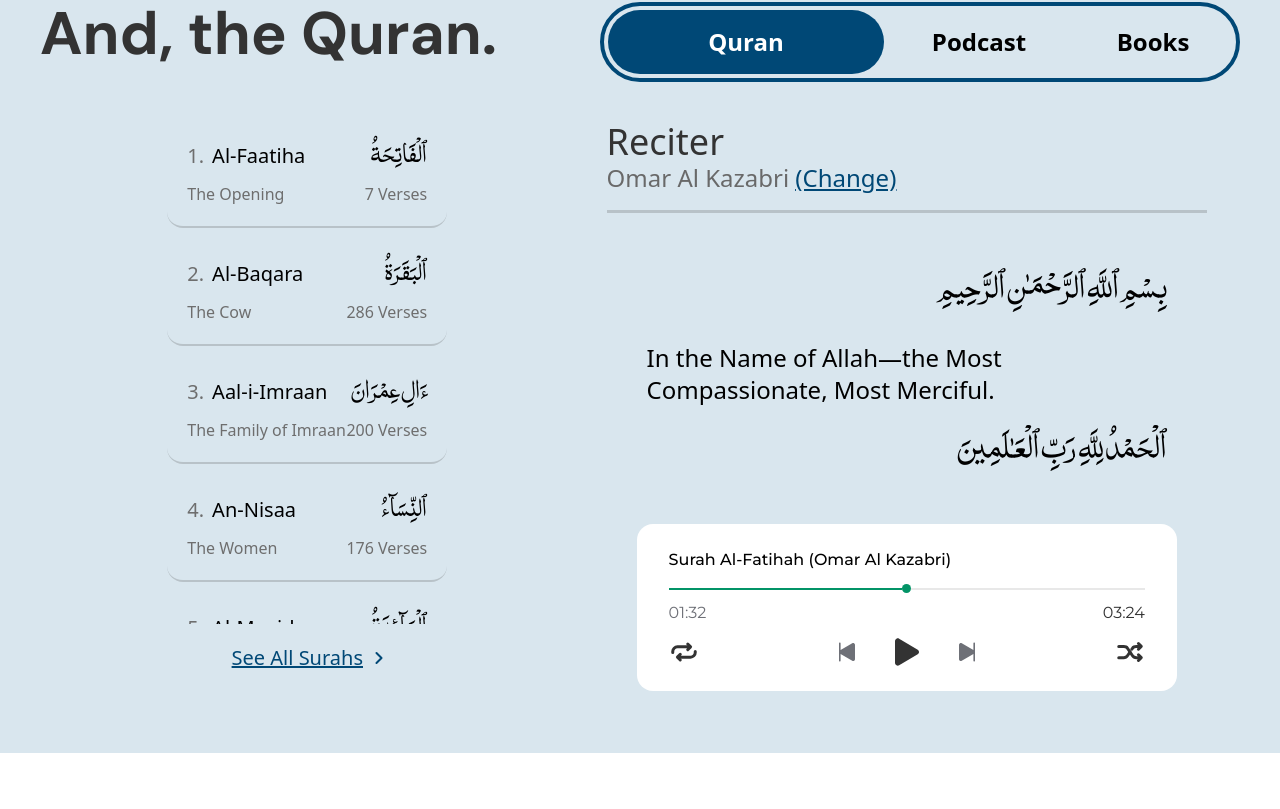
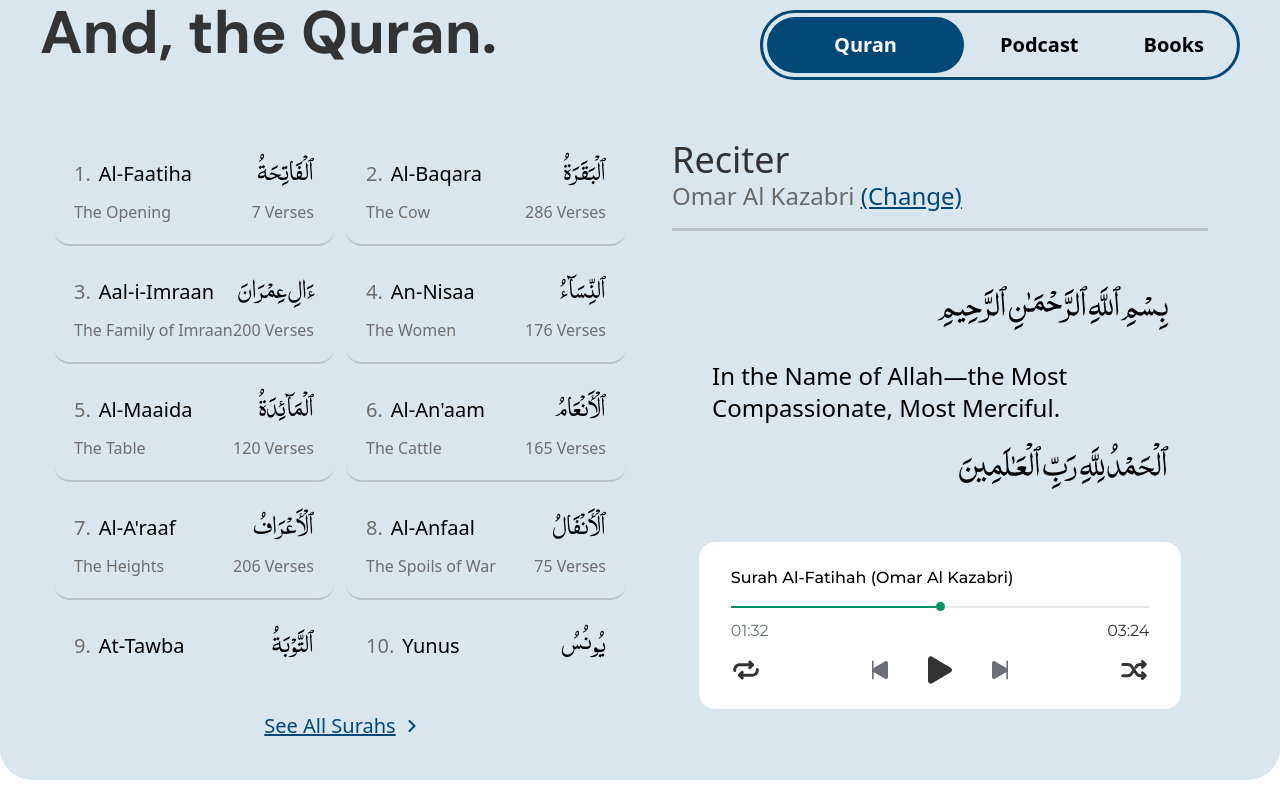
Before and after one commit to usama-hrb/Quran-app, a Next.js app: page / in a window 1280 px wide. Shown: the part 1946-2755 px from the top of the page. Built offline with nearby package versions, Linux system fonts and the light colour scheme; a web font is replaced by a local one.

Commit message:
Fix second section large screens view

```diff
--- a/src/components/1 - Main/Main.tsx
+++ b/src/components/1 - Main/Main.tsx
@@ -170,22 +170,132 @@
               />
             </span>
             <span className="hidden lg:block">
-              <Cards index={0} active={Number(activeCard)} setActive={(v) => setactiveCard(Number(v))} />
+              <Cards
+                index={0}
+                active={Number(activeCard)}
+                setActive={(v) => setactiveCard(Number(v))}
+              />
             </span>
             <div className="hidden lg:block border border-[#DADADA] h-140 "></div>
             <span className="hidden lg:block">
-              <Cards index={1} active={Number(activeCard)} setActive={(v) => setactiveCard(Number(v))} />
+              <Cards
+                index={1}
+                active={Number(activeCard)}
+                setActive={(v) => setactiveCard(Number(v))}
+              />
             </span>
             <div className="hidden lg:block border border-[#DADADA] h-140"></div>
             <span className="hidden lg:block">
-              <Cards index={2} active={Number(activeCard)} setActive={(v) => setactiveCard(Number(v))} />
+              <Cards
+                index={2}
+                active={Number(activeCard)}
+                setActive={(v) => setactiveCard(Number(v))}
+              />
             </span>
           </div>
         </section>
       </div>
       {/*  Second section */}
-      <div className="w-full md:px-10 2xl:px-25 p-5 md:p-10 2xl:p-15 flex flex-col bg-[#D9E6EE] mt-5 md:mt-8 lg:mt-12 2xl:mt-15">
-        <h2 className="font-bold font-Dm-sans text-3xl md:text-5xl lg:text-6xl 2xl:text-7xl text-[#333333]">
+      <div className="w-full p-5 md:p-10 2xl:p-15 flex flex-col bg-[#D9E6EE] mt-5 md:mt-8 lg:mt-12 2xl:mt-15 max-w-[1920px] rounded-4xl flex items-center">
+        <div className="max-w-[1440px] flex flex-col">
+          <h2 className="font-bold font-Dm-sans text-3xl md:text-5xl lg:text-6xl 2xl:text-7xl text-[#333333]">
+            Hear Islamic Podcasts
+          </h2>
+          <div className="flex flex-col md:flex-row md:justify-between items-start md:items-center xl:items-center">
+            <h2 className="font-bold font-Dm-sans text-3xl md:text-4xl lg:text-6xl 2xl:text-7xl text-[#333333]">
+              And, the Quran.
+            </h2>
+            <div className="mt-6 transition-all duration-150 flex justify-between gap-1 xl:gap-4 px-1 py-1 rounded-full min-w-80 w-5/6 md:w-1/2 xl:w-[30rem] max-h-[70px] xl:h-[5rem] border-3 border-[#004876]">
+              <button
+                onClick={() => setActiveq("Quran")}
+                className={`font-bold text-base xl:text-xl flex-1 basis-0 rounded-full px-5 py-2 transition-all duration-200 ease-in-out ${
+                  activeq === "Quran" || activeq === "" ? "Active-seted" : ""
+                } hover:flex-[2] hover:text-white hover:bg-[#004876]`}
+              >
+                Quran
+              </button>
+              <button
+                onClick={() => setActiveq("Podcast")}
+                className={`font-bold text-base xl:text-xl flex-1 basis-0 rounded-full px-5 py-2 transition-all duration-200 ease-in-out ${
+                  activeq === "Podcast" ? "Active-seted" : ""
+                } hover:flex-[2] hover:text-white hover:bg-[#004876]`}
+              >
+                Podcast
+              </button>
+              <button
+                onClick={() => setActiveq("Books")}
+                className={`whitespace-nowrap font-bold text-base xl:text-xl flex-1 basis-0 rounded-full px-5 py-2 transition-all duration-2 00 ease-in-out ${
+                  activeq === "Books" ? "Active-seted" : ""
+                } hover:flex-[2] hover:text-white hover:bg-[#004876]`}
+              >
+                Books
+              </button>
+            </div>
+          </div>
+
+          <div className="flex flex-col items-center md:items-stretch md:flex-row  justify-between gap-3 mt-15">
+            <div className="flex flex-col items-center justify-between w-full md:min-w-[300px] md:max-w-[350px] lg:max-w-[50%] md:h-[55%] gap-10 overflow-y-auto max-h-[600px]">
+              <div className="select-none flex flex-col items-center w-[95%] md:w-[98%] overflow-y-scroll overflow-x-hidden scroll-smooth custom-scrollbar">
+                <OrderCard
+                  active={activeCardList}
+                  setActive={setactiveCardList}
+                />
+              </div>
+              <div className="flex gap-3">
+                <a className="underline text-xl text-[#004876]" href="#">
+                  See All Surahs
+                </a>
+                <img src="/Arrow.svg" alt="" />
+              </div>
+            </div>
+            <div className="flex justify-between w-full md:min-w-[350px] lg:w-[55%] h-[50%]">
+              <div className="w-[98%] px-5">
+                <div className="flex flex-col border-b-3 pb-4 border-[#B8C2C8] items-center md:items-stretch  mt-10 md:mt-0 ">
+                  <h5 className="font-medium text-2xl lg:text-4xl text-[#333333]">
+                    Reciter
+                  </h5>
+                  <p className="text-[#696969] text-lg lg:text-2xl font-medium ">
+                    Omar Al Kazabri{" "}
+                    <span className="text-[#004876] underline">
+                      <a href="#"> (Change)</a>
+                    </span>
+                  </p>
+                </div>
+                <div className="flex justify-center items-center flex-col h-[100%] overflow-y-auto max-h-[500px]">
+                  <div className="mt-5 h-[50%] overflow-x-hidden overflow-y-scroll scroll-smooth custom-scrollbar">
+                    <div className="px-3 lg:px-10 ">
+                      <Ayah />
+                    </div>
+                  </div>
+                  <div className="mt-5 bg-white w-[90%] h-auto rounded-2xl px-8 py-6 font-Montserrat flex flex-col justify-center">
+                    <h3 className="text[#333333] font-medium">
+                      Surah Al-Fatihah (Omar Al Kazabri)
+                    </h3>
+                    <div className="flex items-center mt-3">
+                      <div className="w-[50%] h-0 border border-[#039467]"></div>
+                      <div className="w-[9px] h-[9px] bg-[#039467] rounded-full"></div>
+                      <div className="w-[50%] h-0 border border-[#E8E8E8]"></div>
+                    </div>
+                    <div className="flex justify-between mt-2">
+                      <h4 className="text-[#6E7077]">01:32</h4>
+                      <h4 className="text-[#333333]">03:24</h4>
+                    </div>
+                    <div className="flex justify-between mt-3">
+                      <img src="/repeat 1.svg" />
+                      <div className="flex gap-10">
+                        <img className="w-4" src="/Vector-2.svg" />
+                        <img className="w-6" src="/Vector.svg" />
+                        <img className="w-4   " src="/Vector-1.svg" />
+                      </div>
+                      <img src="/shuffle 1.svg" />
+                    </div>
+                  </div>
+                </div>
+              </div>
+            </div>
+          </div>
+        </div>
+        {/* <h2 className="font-bold font-Dm-sans text-3xl md:text-5xl lg:text-6xl 2xl:text-7xl text-[#333333]">
           Hear Islamic Podcasts
         </h2>
         <div className="flex flex-col md:flex-row md:justify-between items-start md:items-center xl:items-center">
@@ -280,7 +390,7 @@
               </div>
             </div>
           </div>
-        </div>
+        </div> */}
       </div>
       {/* Boooks section */}
       <div className="px-4 sm:px-8 md:px-16 lg:px-25 flex flex-col mt-10">
@@ -301,7 +411,10 @@
         </div>
         <div className="flex flex-wrap gap-5 justify-center max-w-[1440px] mx-auto">
           {books.map((book) => (
-            <div className="flex flex-col md:w-50 md:h-auto lg:w-60 xl:w-auto" key={book.id}>
+            <div
+              className="flex flex-col md:w-50 md:h-auto lg:w-60 xl:w-auto"
+              key={book.id}
+            >
               <img
                 src={book.image}
                 alt="book image"
```
